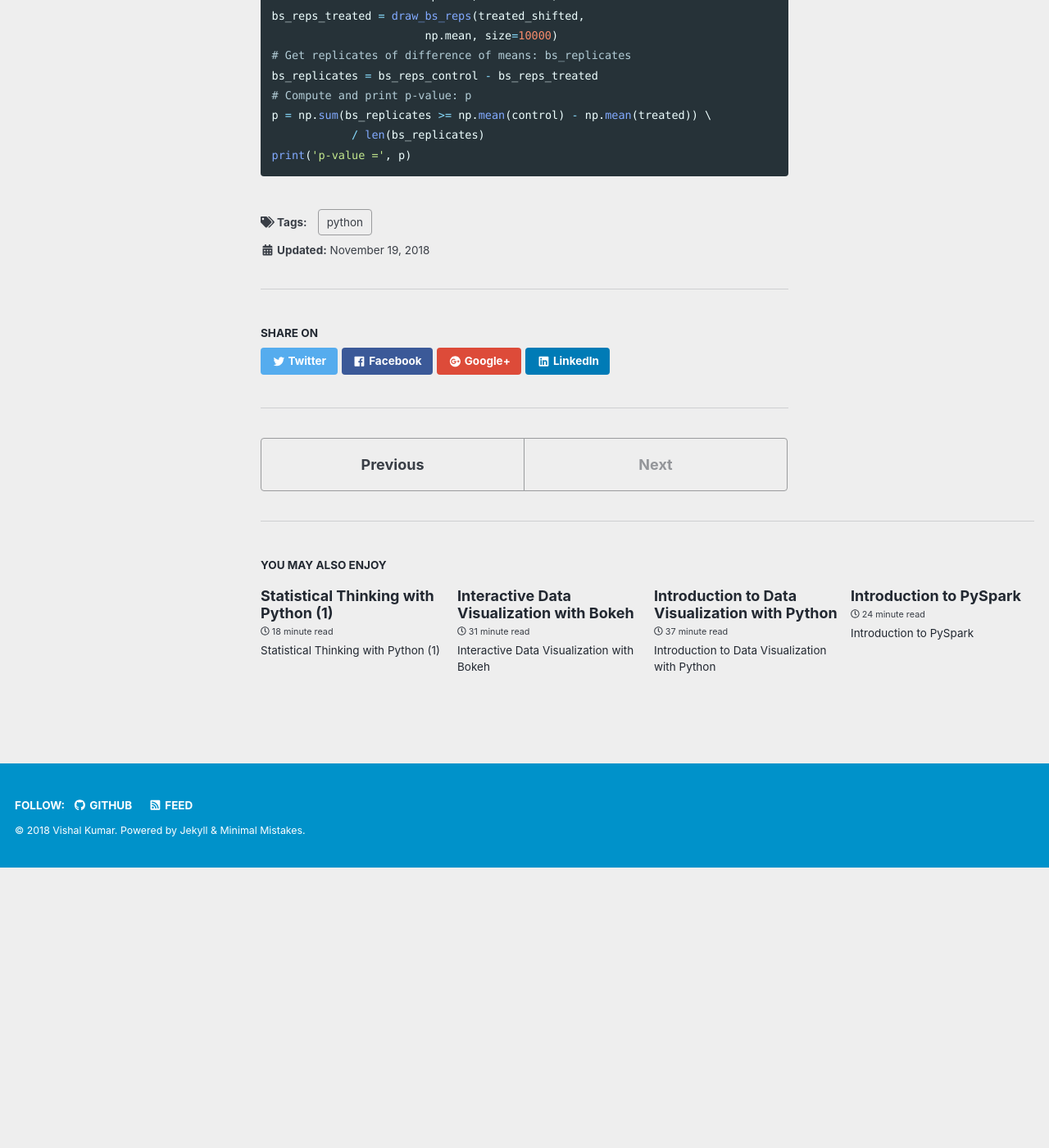
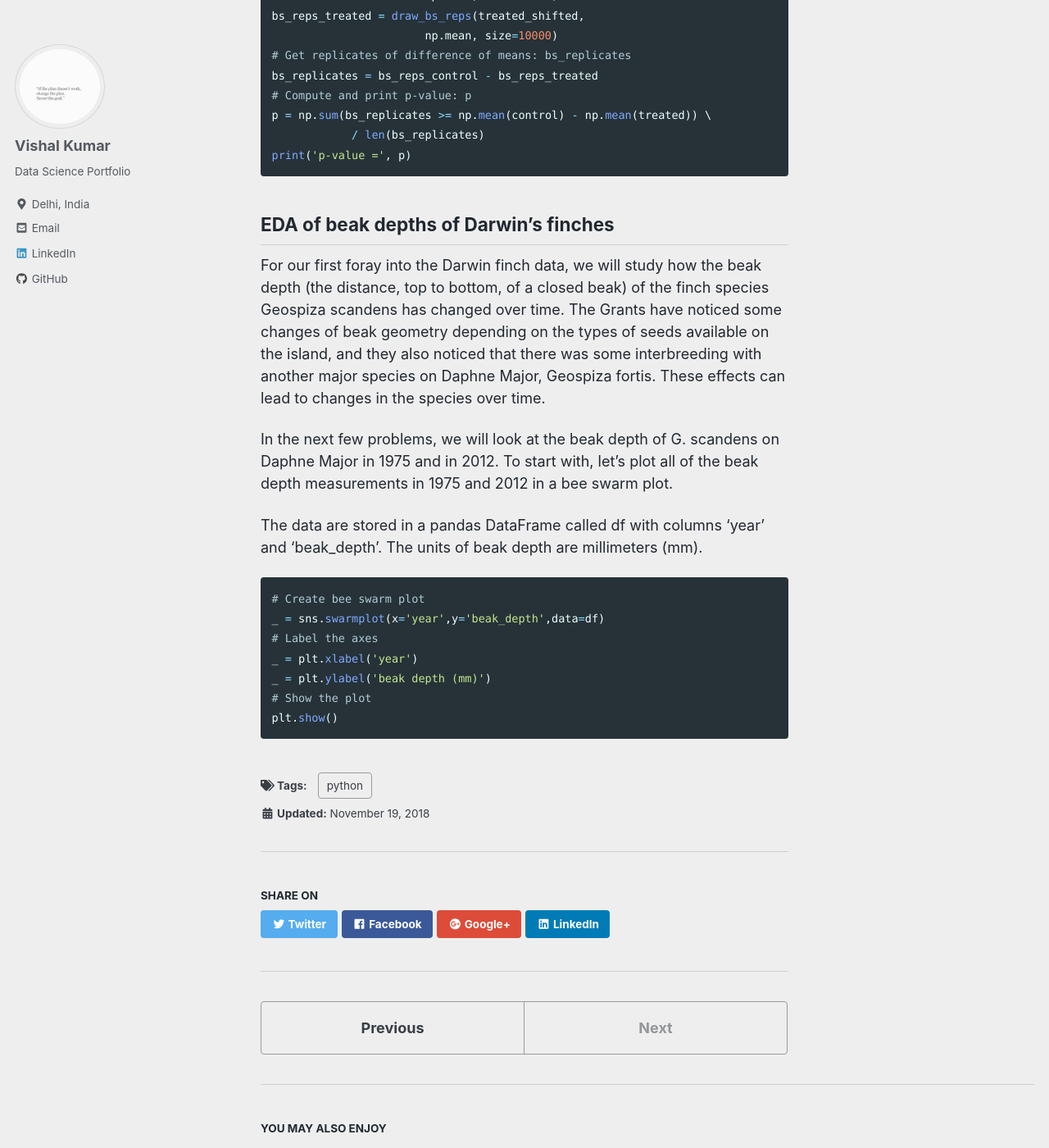
Before and after one commit to vishalmnemonic/vishalmnemonic.github.io, a Jekyll site: the page built from _posts/2018-11-19-DC15.md, in a window 1280 px wide and 1400 px high, scrolled down 19428 px. Shown: the whole window at 82% size. Built offline with Jekyll 4.4.1, drawn with Linux system fonts in a browser that asks for light colours; nearby versions of some CDN libraries; before the commit the page ends 20486 px from its top, so only the background shows below that; some of the changed text lies outside the part shown.

Commit message:
dc15 5.1

````diff
--- a/_posts/2018-11-19-DC15.md
+++ b/_posts/2018-11-19-DC15.md
@@ -551,3 +551,20 @@ p = np.sum(bs_replicates >= np.mean(control) - np.mean(treated)) \
             / len(bs_replicates)
 print('p-value =', p)
 ```
+
+## EDA of beak depths of Darwin's finches
+For our first foray into the Darwin finch data, we will study how the beak depth (the distance, top to bottom, of a closed beak) of the finch species Geospiza scandens has changed over time. The Grants have noticed some changes of beak geometry depending on the types of seeds available on the island, and they also noticed that there was some interbreeding with another major species on Daphne Major, Geospiza fortis. These effects can lead to changes in the species over time.
+
+In the next few problems, we will look at the beak depth of G. scandens on Daphne Major in 1975 and in 2012. To start with, let's plot all of the beak depth measurements in 1975 and 2012 in a bee swarm plot.
+
+The data are stored in a pandas DataFrame called df with columns 'year' and 'beak_depth'. The units of beak depth are millimeters (mm).
+
+```python
+# Create bee swarm plot
+_ = sns.swarmplot(x='year',y='beak_depth',data=df)
+# Label the axes
+_ = plt.xlabel('year')
+_ = plt.ylabel('beak depth (mm)')
+# Show the plot
+plt.show()
+```
````
